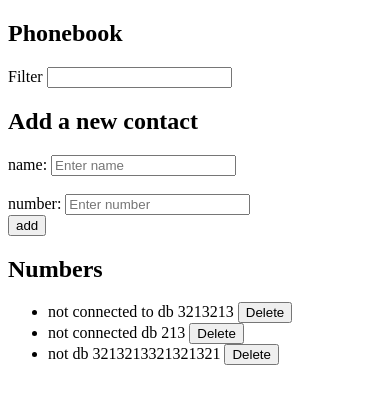
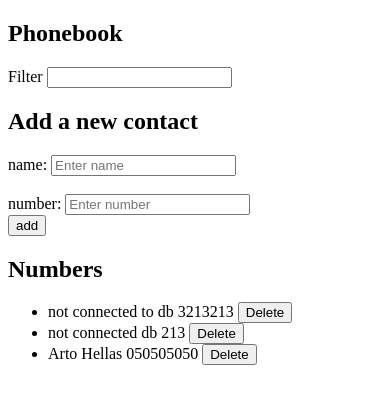
Before and after one commit to sakuih/fsopen, a React (Create React App) app in the folder part2/phonebook/: page / in a window 390 px wide. Shown: the top 404 px of the page. Built offline with nearby package versions, Linux system fonts and the light colour scheme.

Commit message:
phonebook duplication feature ready

```diff
--- a/part2/phonebook/src/App.js
+++ b/part2/phonebook/src/App.js
@@ -4,7 +4,7 @@ const App = () => {
   const [ persons, setPersons] = useState([
     {id: 0, name: 'not connected to db' , number: '3213213'},
     {id: 1, name: 'not connected db' , number: '213'},
-    {id: 2, name: 'not db' , number: '3213213321321321'}
+    {id: 2, name: 'Arto Hellas' , number: '050505050'}
   ])
   const [newName, setNewName] = useState('')
   const [newNumber, setNewNumber] = useState('')
@@ -35,9 +35,19 @@ const App = () => {
                 name: newName,
                 number: newNumber,
               }
+              const duplicateCheck = persons.some((person) => person.name === newName)
+              console.log(newName)
+              if(duplicateCheck === false) {
                 setPersons(persons.concat(newPerson))
                 setNewName(newName)
                 setNewNumber(newNumber)
+              }
+              if(duplicateCheck === true) {
+                  alert(`${newName} is already in list`)
+                  setNewName('')
+                  setNewNumber('')
+              }
+             console.log(duplicateCheck)
 
           }
               function mapPersons(persons) {
```
Also changed, not shown: 1 other file (tests, documents, lock files or other folders).
